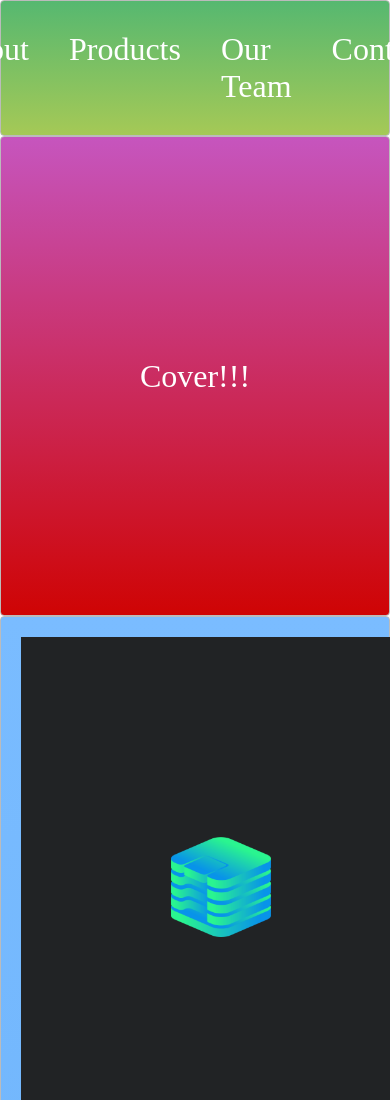
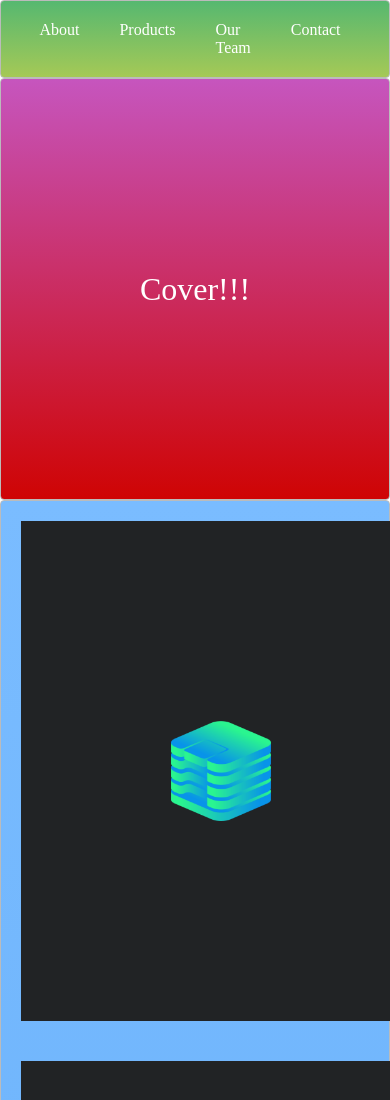
Before and after one commit to Tellula/CSS_layout, a plain HTML site: page index.html in a window 390 px wide. Shown: the top 1100 px of the page. Drawn offline with Linux system fonts and the light colour scheme.

Commit message:
added more responsivity to cover and navbar

```diff
--- a/index.html
+++ b/index.html
@@ -5,8 +5,8 @@
     <link rel="stylesheet" type="text/css" href="./style.css" />
   </head>
   <body>
-    <nav class="grid zone green">
-      <ul>
+    <nav class="zone green">
+      <ul class="main-nav">
         <li><a href="#">About</a></li>
         <li><a href="#">Products</a></li>
         <li><a href="#">Our Team</a></li>
@@ -14,7 +14,7 @@
       </ul>
     </nav>
 
-    <div class="zone red">Cover!!!</div>
+    <div class="container zone red">Cover!!!</div>
 
     <div class="zone blue">
       <div class="item"><img src="img/data_storage_2_2.png" /></div>
--- a/style.css
+++ b/style.css
@@ -37,7 +37,7 @@ body {
 /*-----------------------------NAVBAR------------------------------------------------------
 */
 
-ul {
+.main-nav {
   display: grid;
   grid-template-columns: repeat(3, fit-content(300px)) 1fr;
   list-style-type: none;
@@ -46,6 +46,14 @@ ul {
   gap: 40px;
   justify-content: center;
   justify-items: center;
+  font-size: 0.7em;
+}
+
+@media only screen and (max-width: 600px) {
+    .main-nav {
+        font-size: 0.5em;
+        padding: 0;
+    }
 }
 
 a {
@@ -73,11 +81,11 @@ a:hover {
 /*-----------------------------COVER------------------------------------------------------
 */
 
-.red {
+.container {
   display: flex;
-  height: 15em;
   justify-content: center;
   align-items: center;
+  height: 50vh;
 }
 
 /*-----------------------------BLUE GRID------------------------------------------------------
```
